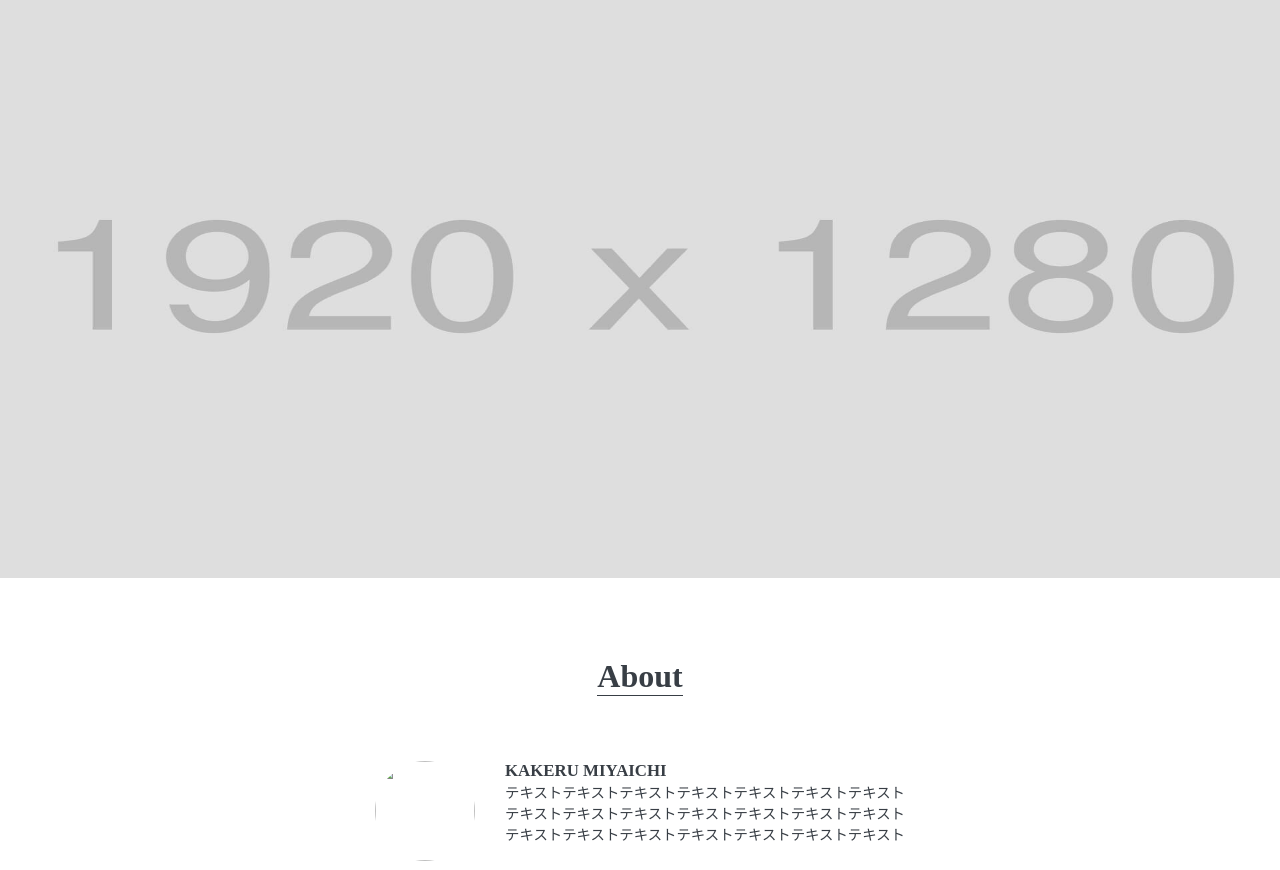
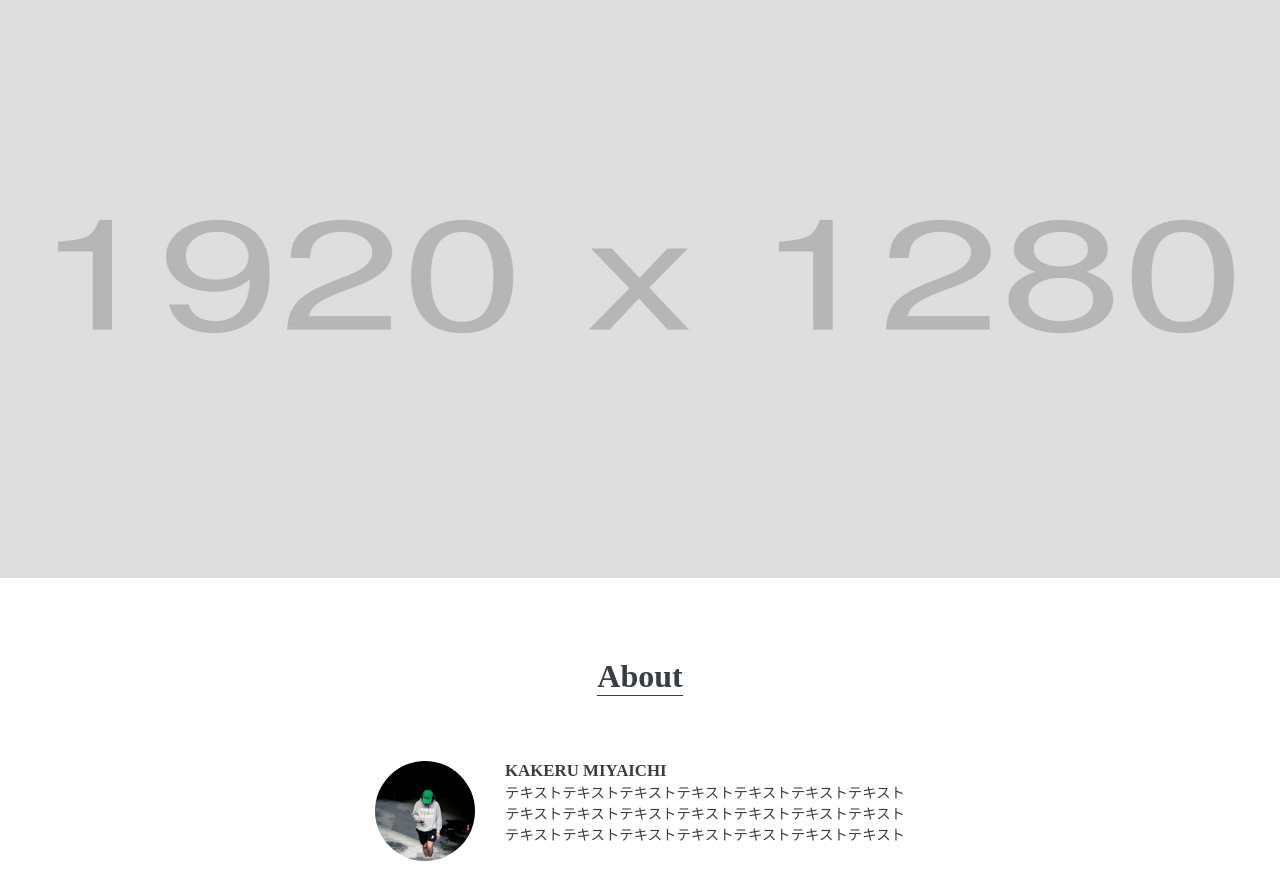
Before and after one commit to Akid59/practice-coding-1, a plain HTML site: page index.html in a window 1280 px wide. Shown: the part 82-952 px from the top of the page. Drawn offline with Linux system fonts and the light colour scheme; files whose address does not match are found by name.

Commit message:
Update index.html

```diff
--- a/index.html
+++ b/index.html
@@ -28,7 +28,7 @@
              <span>About</span>
             </h2>
             <div class="about-container">
-              <img src="./bicycle_site/img/about(1).jpg" alt="">
+              <img src="./bicycle_site/img/about1.jpg" alt="">
               <div class="text-area">
                 <h3>
                   KAKERU MIYAICHI
```
